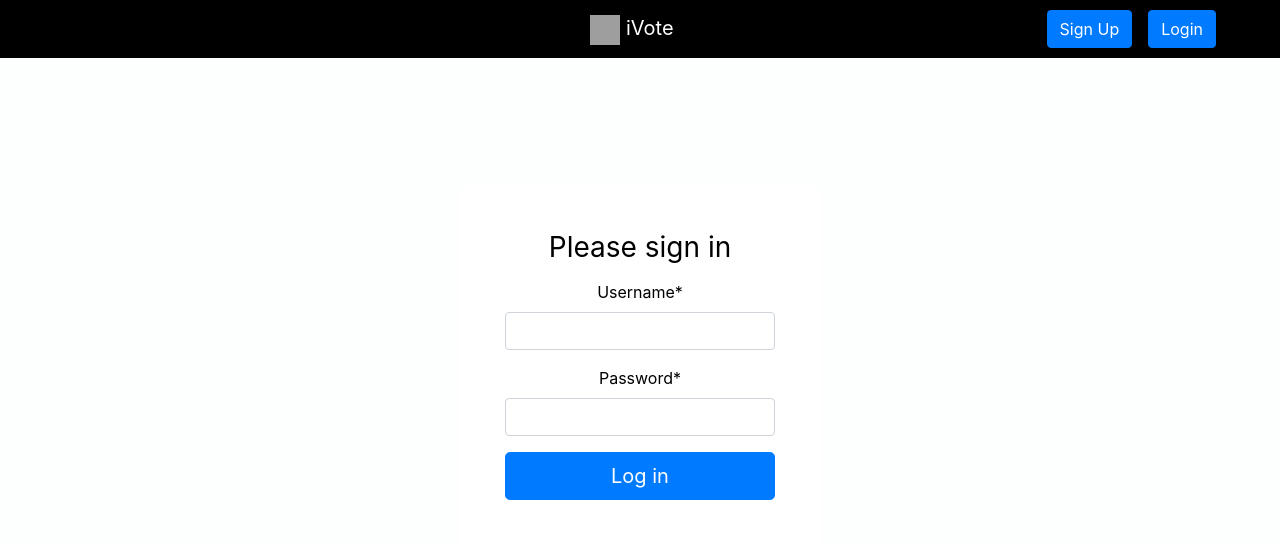
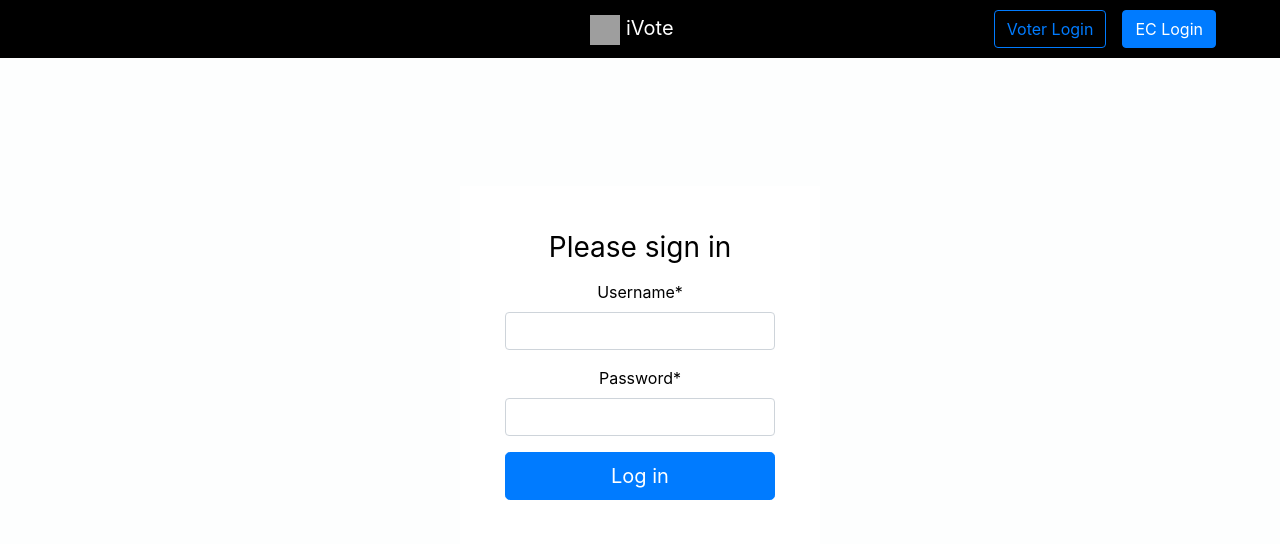
Before and after one commit to Mahisidda/iVote, a Django app: page /EC_Login/ in a window 1280 px wide. Shown: the top 544 px of the page. Run offline with Django 3.2, Linux system fonts and the light colour scheme; some libraries are stand-ins or nearby versions; grey boxes are pictures that could not be loaded.

Commit message:
Removed vote from the EC dashboard and Seperated Voter login and EC login to ensure voter can vote without EC supervision

```diff
--- a/ovms/templates/EC_home.html
+++ b/ovms/templates/EC_home.html
@@ -31,7 +31,6 @@
                 <li><a class="btn btn-primary mr-5 mb-3" href="{% url 'Add_Candidate' %}" role="button">Add Candidate</a><br></li>
                 <li><a class="btn btn-primary mr-5 mb-3" href="{% url 'View_Voters' %}" role="button">View Voters</a><br></li>
                 <li><a class="btn btn-primary mr-5 mb-3" href="{% url 'View_Candidates' %}" role="button">View Candidates</a><br></li>
-                <li><a class="btn btn-primary mr-5 mb-3" href="{% url 'Vote_Login' %}" role="button">Vote</a><br></li>
                 <li><a class="btn btn-primary mr-5 mb-3" href="{% url 'Results' %}" role="button">Results</a><br></li>
 
             </ul>
--- a/ovms/templates/base.html
+++ b/ovms/templates/base.html
@@ -30,8 +30,8 @@
 
         <div class="collapse navbar-collapse w-100 order-3 dual-collapse2">
             <ul class="navbar-nav ml-auto">
-                <a class="btn btn-primary mr-3" href="{% url 'Add_Employee' %}">Sign Up</a>
-                <a class="btn btn-primary mr-5" href="{% url 'EC_Login' %}">Login</a>
+                <a class="btn btn-outline-primary mr-3" href="{% url 'Vote_Login' %}">Voter Login</a>
+                <a class="btn btn-primary mr-5" href="{% url 'EC_Login' %}">EC Login</a>
             </ul>
         </div>
     </nav>
```
